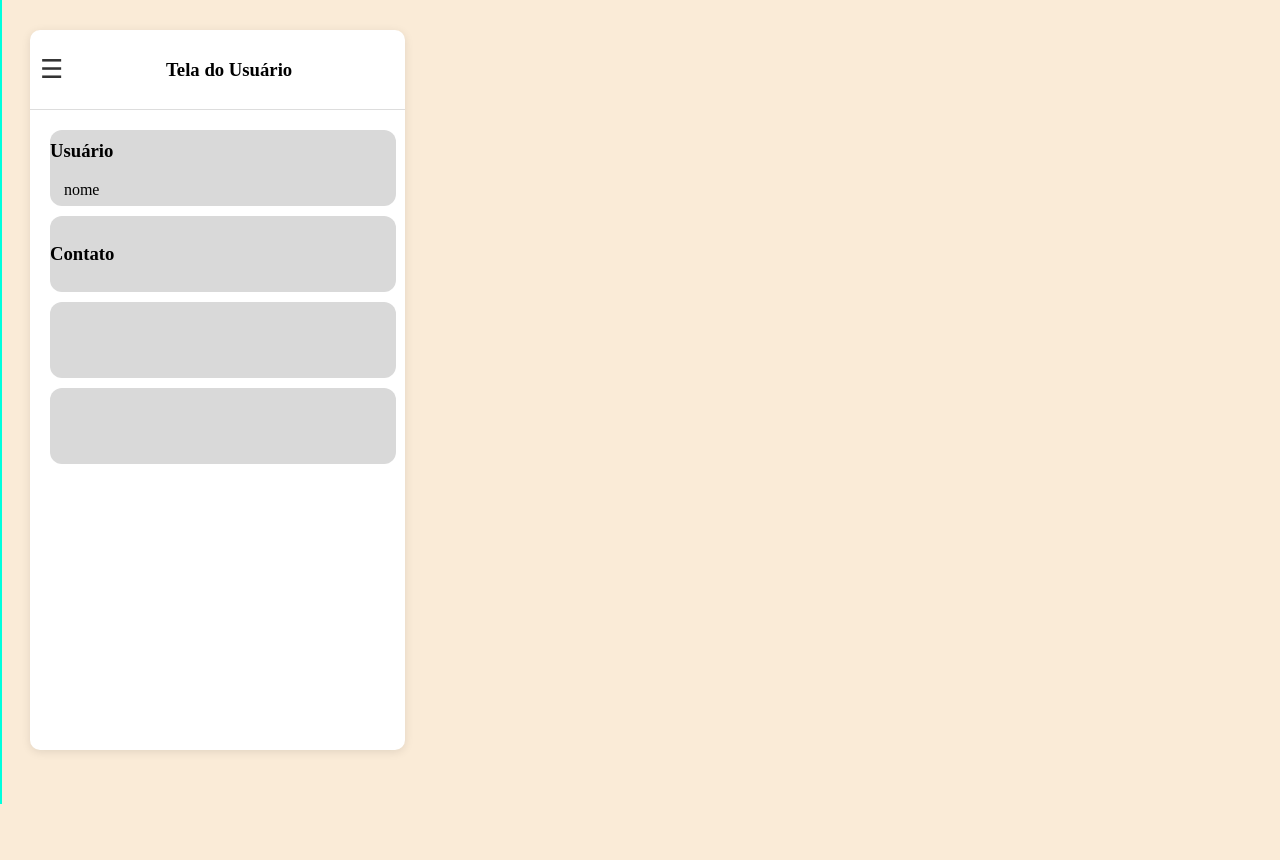
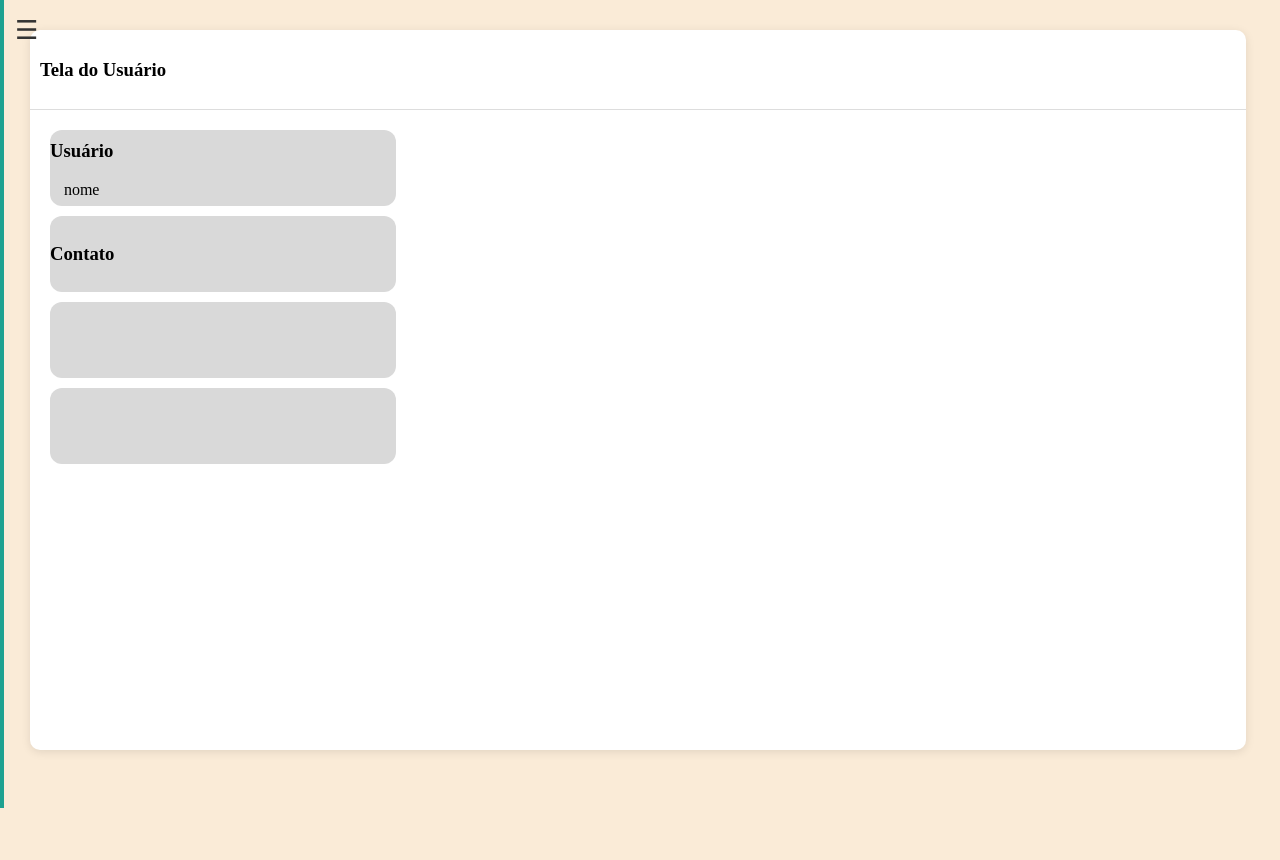
Before and after one commit to Braian-de-Liz/Tchuu-Tchuu, a PHP site: page /Public/pagUsuario.html in a window 1280 px wide; the page is wider, and only the part inside the window is pictured. Run offline with PHP 8.4, Linux system fonts and the light colour scheme.

Commit message:
correção de comits ruins

```diff
--- a/Assets/menulateral.css
+++ b/Assets/menulateral.css
@@ -1,13 +1,36 @@
+
+.menu-icon {
+    position: fixed;
+    font-size: 26px;
+    color: #333;
+    cursor: pointer;
+    transition: color 0.3s;
+    z-index: 9999;
+    top: 15px;
+    left: 15px;
+}
+
+.menu-icon:hover {
+    color: #00ffdd;
+}
+
+.header-icons {
+    margin-left: auto;
+    display: flex;
+    gap: 10px;
+    align-items: center;
+}
+
 .menu-lateral {
     position: fixed;
     top: 0;
-    border-right: #00ffdd 2px solid;
-    border-bottom: #00ffdd 2px solid;
-    border-top: #00ffdd 2px solid;
+    border-right: #1da190  4px solid;
+    border-bottom: #1da190 4px solid;
+    border-top: #1da190  4px solid;
     left: -15%;
     height: 100%;
     width: 15%;
-    background-color: #D9D9D9;
+    background-color: #999;
     transition: left 0.4s;
     overflow-y: auto;
     z-index: 9999;
--- a/Assets/styledash.css
+++ b/Assets/styledash.css
@@ -43,6 +43,8 @@ body {
     margin: 0;
 }
 
+/*Menu lateral (dificil de Fazer) */
+
 .menu-icon {
     position: fixed;
     font-size: 26px;
@@ -64,8 +66,6 @@ body {
     gap: 10px;
     align-items: center;
 }
-
-/*Menu lateral (dificil de Fazer) */
 
 .menu-lateral {
     position: fixed;
--- a/Assets/user.css
+++ b/Assets/user.css
@@ -10,7 +10,8 @@ body {
   border-radius: 10px;
   box-shadow: 0 2px 10px rgba(0, 0, 0, 0.1);
   width: 100%;
-  max-width: 375px;
+  max-width: 95%;
+  align-items: center;
   margin: auto;
   height: 90%;
   overflow: hidden;
--- a/Public/pagUsuario.html
+++ b/Public/pagUsuario.html
@@ -14,7 +14,6 @@
     <div id="container">
 
         <header>
-            <div class="menu-icon">☰</div>
             <h3 class="titulo-usuario">Tela do Usuário</h3>
             <div></div>
         </header>
@@ -24,41 +23,40 @@
                 <i class="bi bi-list"></i>
             </div>
 
+            <div class="menu-icon">☰</div>
+            <br><br>
             <ul>
                 <li class="item-menu">
                     <a href="../Public/pagChat.html">
-                        <span class="icon"><i class="acesso-chat"></i></span>
+                        <span class="icon"><i class="acesso-chat"><img src="../Assets/imagens/barras/chat.png" alt=""></i></span>
                         <span class="txt-link"> Chat </span>
                     </a>
                 </li>
                 <li class="item-menu">
                     <a href="../Public/pagGestaoRotas.html">
-                        <span class="icon"><i class="acesso-rotas"></i></span>
+                        <span class="icon"><i class="acesso-rotas"><img src="../Assets/imagens/barras/mapa.png" alt=""></i></span>
                         <span class="txt-link"> Mapas </span>
                     </a>
                 </li>
                 <li class="item-menu">
                     <a href="../Public/pagGeralDashboard.html">
-                        <span class="icon"><i class="acesso-dash"></i></span>
+                        <span class="icon"><i class="acesso-dash"><img src="../Assets/imagens/barras/home.png" alt=""></i></span>
                         <span class="txt-link"> Home </span>
                     </a>
-
                 </li>
                 <li class="item-menu">
                     <a href="../Public/pagDesempenho.html">
-                        <span class="icon"><i class="acesso-desemp"></i></span>
+                        <span class="icon"><i class="acesso-desemp"><img src="../Assets/imagens/barras/desempenho.png" alt=""></i></span>
                         <span class="txt-link"> Desempenho </span>
                     </a>
                 </li>
                 <li class="item-menu">
                     <a href="../Public/pagUsuario.html">
-                        <span class="icon"><i class="acesso-user"></i></span>
+                        <span class="icon"><i class="acesso-user"><img src="../Assets/imagens/barras/user.png" alt=""></i></span>
                         <span class="txt-link"> Usuario </span>
                     </a>
-
                 </li>
             </ul>
-
         </nav>
 
 
```
